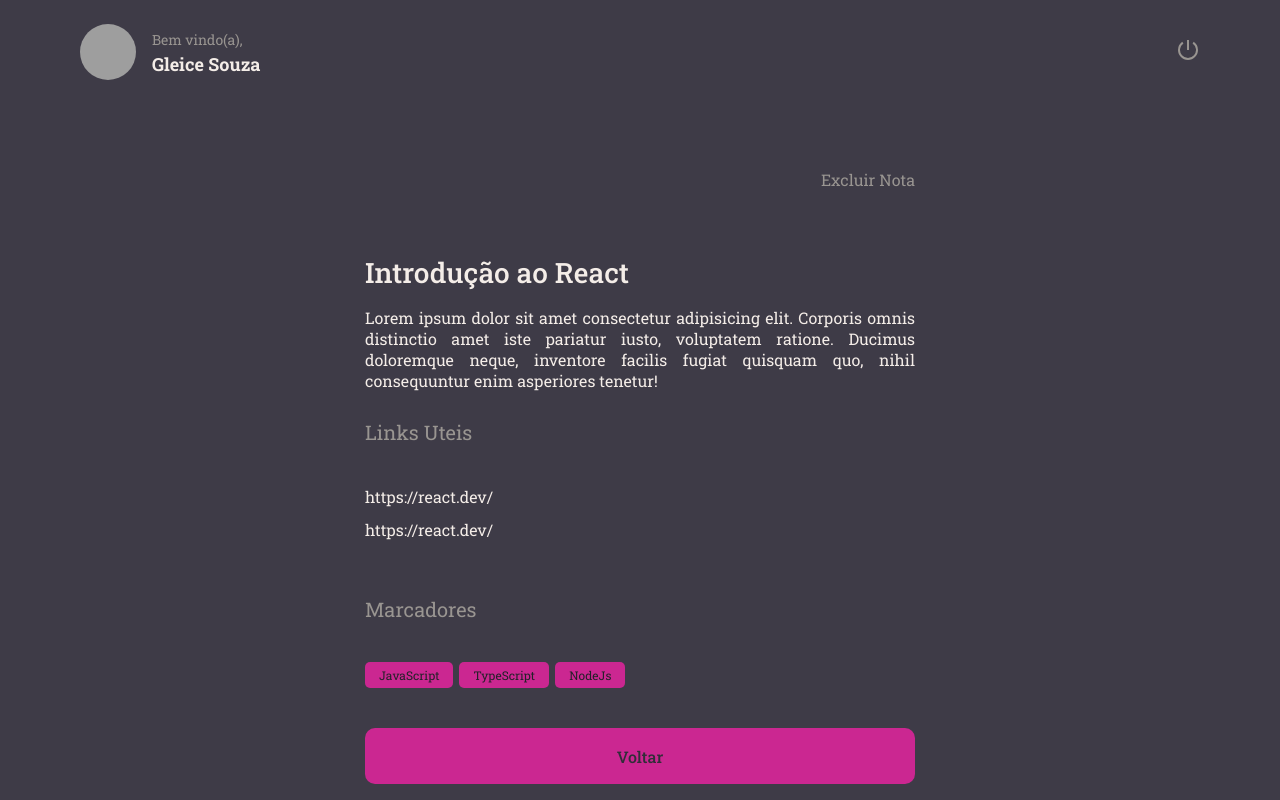
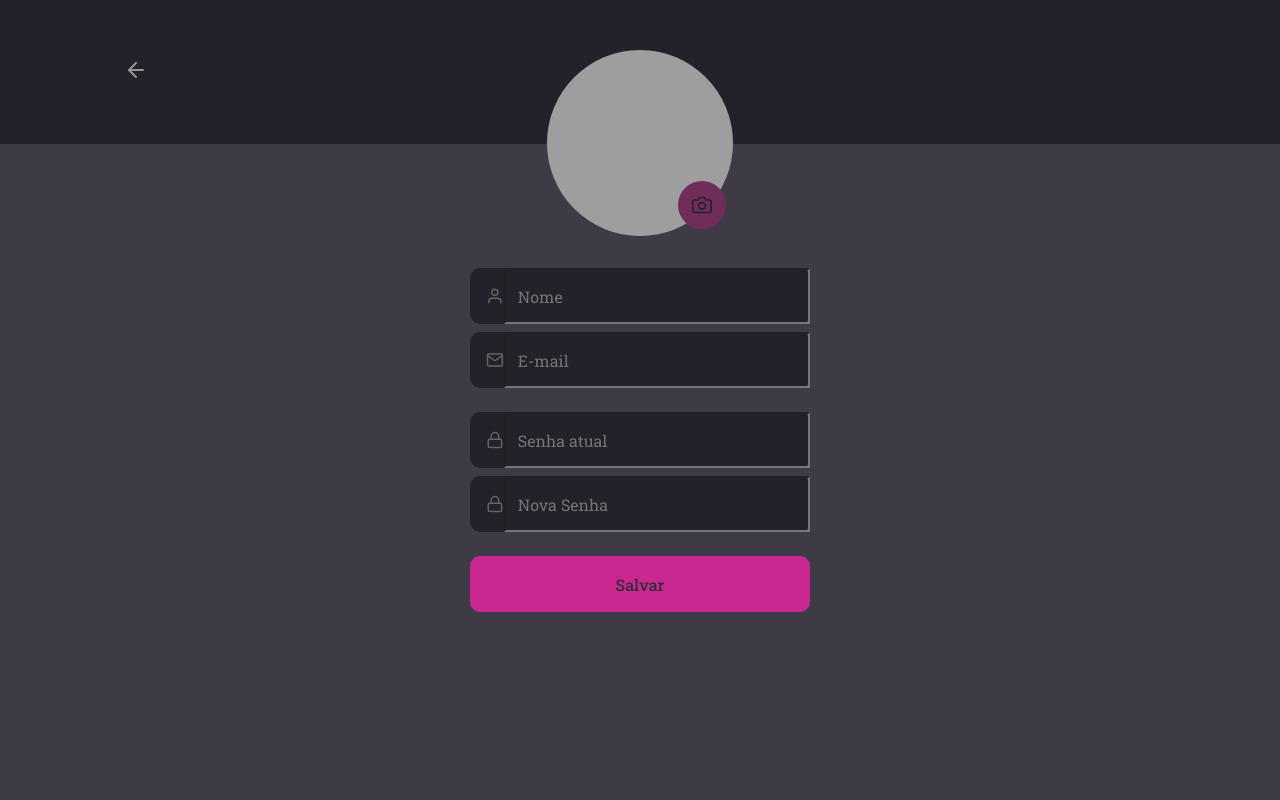
Before and after one commit to gleicebsouza/owner-my-notes, a React (Vite) app: page / in a window 1280 px wide. Built offline with nearby package versions, Linux system fonts and the light colour scheme; grey boxes are pictures that could not be loaded.

Commit message:
added avatar on profile page, finalized form styling

```diff
--- a/src/main.jsx
+++ b/src/main.jsx
@@ -5,16 +5,13 @@ import { ThemeProvider } from 'styled-components'
 import GlobalStyles from './styles/global'
 import theme from './styles/theme'
 
-import { Details } from './pages/Details/Index'
-//import { Home } from './pages/Home'
-//import { SignIn } from './pages/SignIn'
-//import { SignUp } from './pages/SignUp'
-//import { Profile} from './pages/Profile'
+import { Profile } from './pages/Profile'
+
 ReactDOM.createRoot(document.getElementById('root')).render(
   <React.StrictMode>
     <ThemeProvider theme={theme}>
       <GlobalStyles/>
-        <Details/>
+        <Profile/>
 
     </ThemeProvider>
   </React.StrictMode>
--- a/src/pages/Profile/index.jsx
+++ b/src/pages/Profile/index.jsx
@@ -1,12 +1,13 @@
 import { Input } from '../../components/Input'
 import { Button } from '../../components/Button'
-import {Container,Form} from './styles'
+import {Container,Form,Avatar} from './styles'
 import { FiArrowLeft,FiLock,FiMail,FiUser,FiCamera} from 'react-icons/fi'
 
 export function Profile(){
   return(
     <Container>
       <header>
+
         <a href="/">
           <FiArrowLeft/>
         </a>
@@ -14,12 +15,16 @@ export function Profile(){
       </header>
 
       <Form>
-
         <Avatar>
           <img src="https://github.com/gleicebsouza.png" alt="Foto Usuário" />
 
           <label htmlFor="avatar" >
             <FiCamera/>
+
+            <input
+              id="avatar"
+              type="file"
+              />
           </label>
         </Avatar>
         <Input
--- a/src/pages/Profile/styles.js
+++ b/src/pages/Profile/styles.js
@@ -7,7 +7,7 @@ export const Container = styled.div`
     display: flex;
     align-items: center;
     width: 100%;
-    height: 144%;
+    height: 144px;
     background: ${({ theme }) => theme.COLORS.BACKGROUND_900};
     padding: 0 124px;
 
@@ -19,5 +19,45 @@ export const Container = styled.div`
 `
 export const Form = styled.form`
   max-width: 340px;
-  margin:30px auto 0;
+  margin: 30px auto 0;
+    >div:nth-child(4){
+    margin-top:24px;
+
+  }
 `
+export const Avatar = styled.div`
+  position: relative;
+  margin: -124px auto 32px;
+
+  width: 186px;
+  height: 186px;
+  border-radius: 50%;
+
+  > img {
+    width: 186px;
+    height: 186px;
+    border-radius: 50%;
+  }
+  label {
+    display: flex;
+    align-items: center;
+    justify-content: center;
+    position: absolute;
+    bottom: 7px;
+    right: 7px;
+
+    width: 48px;
+    height: 48px;
+    background-color: ${({ theme }) => theme.COLORS.PINK_900};
+    border-radius: 50%;
+    cursor: pointer;
+  }
+  input {
+    display: none;
+  }
+  svg {
+    width: 20px;
+    height: 20px;
+    color: ${({ theme }) => theme.COLORS.BACKGROUND_900};
+  }
+`
```
Lines whose indentation alone changed are shown as unchanged.
